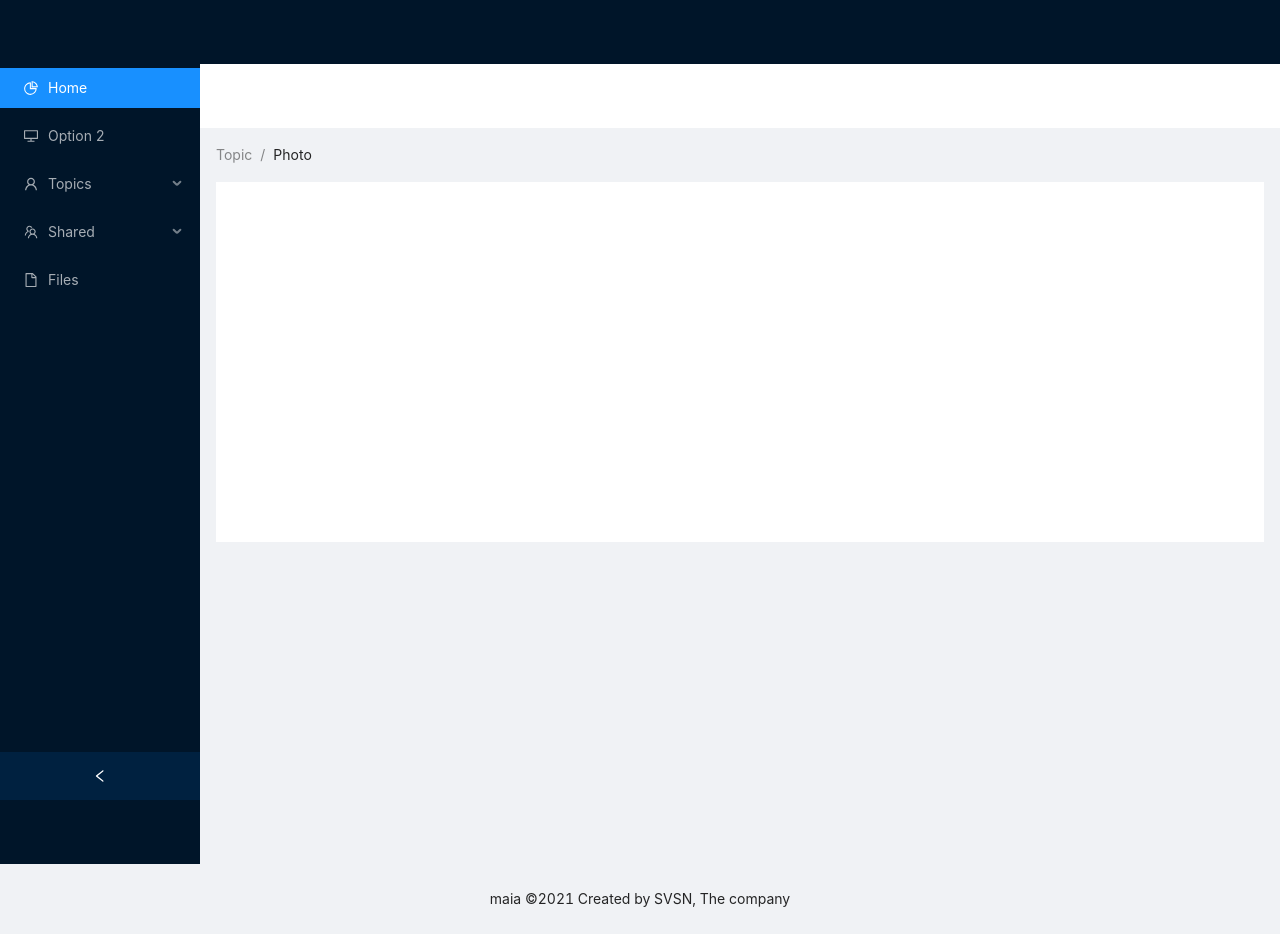
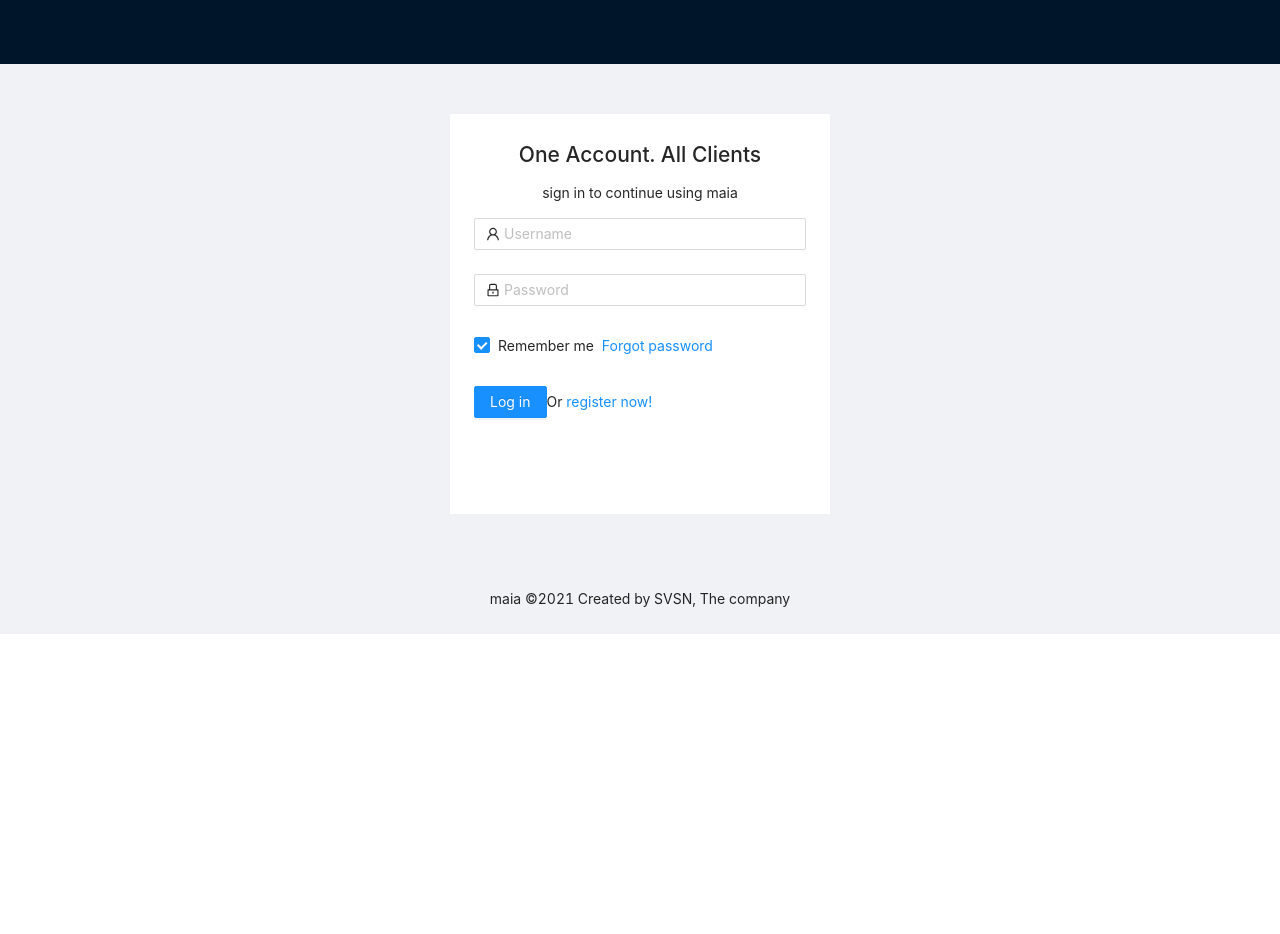
Before and after one commit to W17713/maia, a React (Create React App) app in the folder maia_webclient/client/: page / in a window 1280 px wide. After the commit the page ends 800 px from the top, so only its background shows below. Built offline with nearby package versions, Linux system fonts and the light colour scheme.

Commit message:
Add stored login token to keep user logged in
initially user had to login again, anytime page was refreshed.
instead of storing in  memory, login token was changed to store
login token  in session storage for persistence

```diff
--- a/maia_webclient/client/src/App.js
+++ b/maia_webclient/client/src/App.js
@@ -6,10 +6,11 @@ import {Row, Col  } from 'antd';
 import { UserOutlined, LockOutlined } from '@ant-design/icons';
 import { EyeInvisibleOutlined, EyeTwoTone } from '@ant-design/icons';*/
 
-import {BrowserRouter as Router, Switch,Link,Route} from 'react-router-dom'
+import {BrowserRouter as Router, Switch,Link,Route,Redirect} from 'react-router-dom'
 import Homeview from './components/component.home'
 import NormalSignupForm from './components/component.signup';
 import NormalLoginForm from './components/component.login';
+import session from "express-session";
 const { Header, Footer,Content } = Layout;
 
 
@@ -37,10 +38,32 @@ const InformationBlock = () =>{
 
 
 
+
 class App extends Component
 {
+  constructor(props){
+    super(props);
+    this.state = {
+      hasToken: false,
+    }
+    this.recieveloginstate = this.recieveloginstate.bind(this);
+    this.getToken = this.getToken.bind(this);
+  }
+
+    recieveloginstate(data){
+      sessionStorage.setItem('token',JSON.stringify(data));
+      this.setState({hasToken:true});
+    }
+    getToken(){
+      const token = sessionStorage.getItem('token');
+      const tokenpair = JSON.parse(token);
+      return tokenpair;
+    }
+
+
     render(){
-      if(true){
+      const token = this.getToken();
+      if(token){
         return (
           <Router>
             <div>
@@ -70,7 +93,7 @@ class App extends Component
                     <Switch>
                       <Route exact path="/">
                         <InformationBlock />
-                        <NormalLoginForm/>
+                        <NormalLoginForm appcallback={this.recieveloginstate}/>
                       </Route>
                       <Route path="/signup">
                           <NormalSignupForm/>
--- a/maia_webclient/client/src/components/component.login.js
+++ b/maia_webclient/client/src/components/component.login.js
@@ -7,12 +7,15 @@ import '../login.css';
 import {BrowserRouter as Router, Switch,Link,Route} from 'react-router-dom'
 
 const DisplayInfo = (props)=> {
-    if(props.message!='success'){
+    //if(props.message!='success'){
         return <div style={{color:'red'}}>{props.message}</div>
-    }
+    //}
 }
 
-const NormalLoginForm  = () => {
+
+
+const NormalLoginForm  = (props) => {
+
     const [msg,setMsg] = useState('');
     const onFinish = (values) => {
       console.log('Received values of form: ', values);
@@ -32,10 +35,15 @@ const NormalLoginForm  = () => {
     fetch('/login',requestOptions)
     .then(async response => {
       const responseData = await response.json();
-      console.log(responseData);
+      console.log(responseData.data);
+      if(responseData.resp=='success'){
+        props.appcallback(responseData.data);
+      }
       setMsg(responseData.resp);
     });
     };
+
+    const errorMessage = (msg!='success') ? <DisplayInfo message={msg}/> : null;
 
     return (
 
@@ -47,7 +55,7 @@ const NormalLoginForm  = () => {
         }}
         onFinish={onFinish}
       >
-          <DisplayInfo message={msg}/>
+          {errorMessage}
         <Form.Item
           name="username"
           rules={[
```
